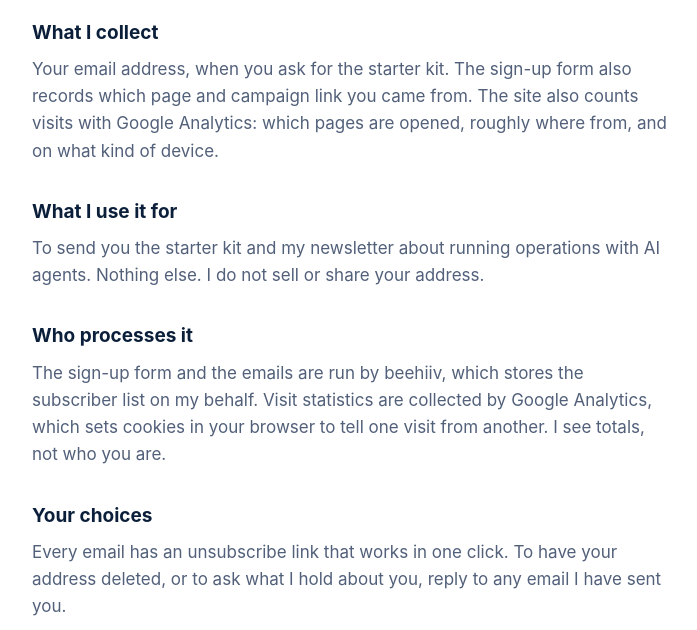
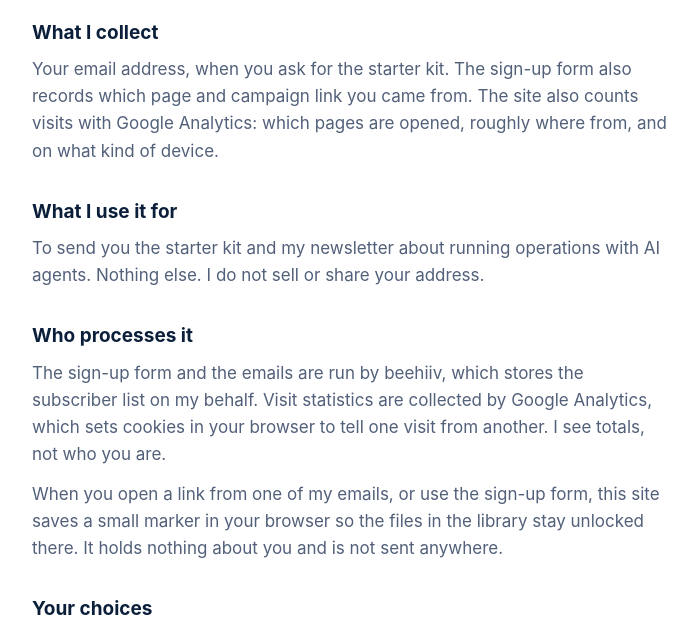
Before and after one commit to j0rd1amat/board-of-agents, a plain HTML site: page privacy.html in a window 1280 px wide. Shown: the part 156-786 px from the top of the page, without its empty margins (288-985 px from the left). Drawn offline with Linux system fonts and the light colour scheme.

Commit message:
Privacy: mention the marker that keeps the library files unlocked
Co-Authored-By: Claude Fable 5.2 <noreply@anthropic.com>

```diff
--- a/privacy.html
+++ b/privacy.html
@@ -34,6 +34,7 @@
 
   <h2>Who processes it</h2>
   <p>The sign-up form and the emails are run by beehiiv, which stores the subscriber list on my behalf. Visit statistics are collected by Google Analytics, which sets cookies in your browser to tell one visit from another. I see totals, not who you are.</p>
+  <p>When you open a link from one of my emails, or use the sign-up form, this site saves a small marker in your browser so the files in the library stay unlocked there. It holds nothing about you and is not sent anywhere.</p>
 
   <h2>Your choices</h2>
   <p>Every email has an unsubscribe link that works in one click. To have your address deleted, or to ask what I hold about you, reply to any email I have sent you.</p>
```
